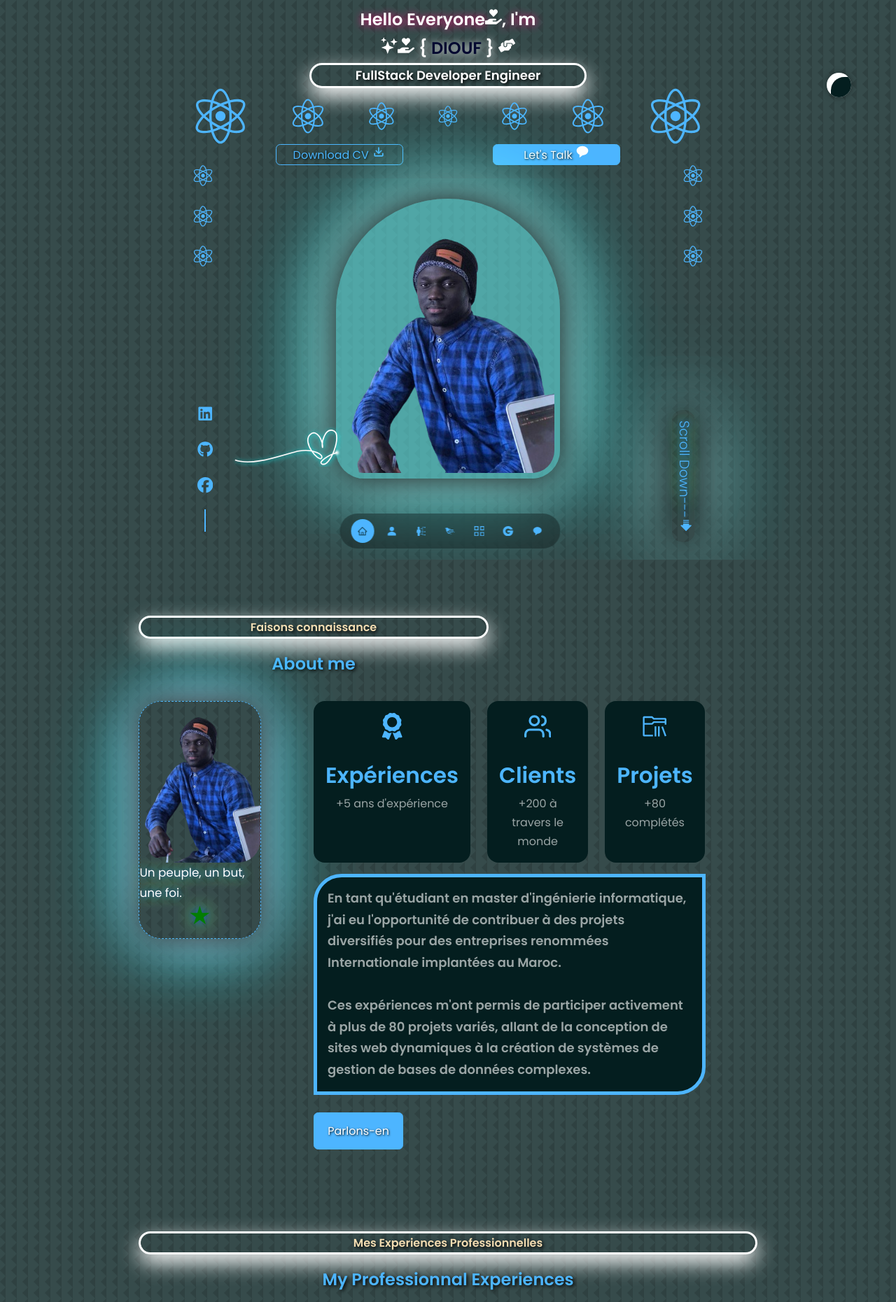
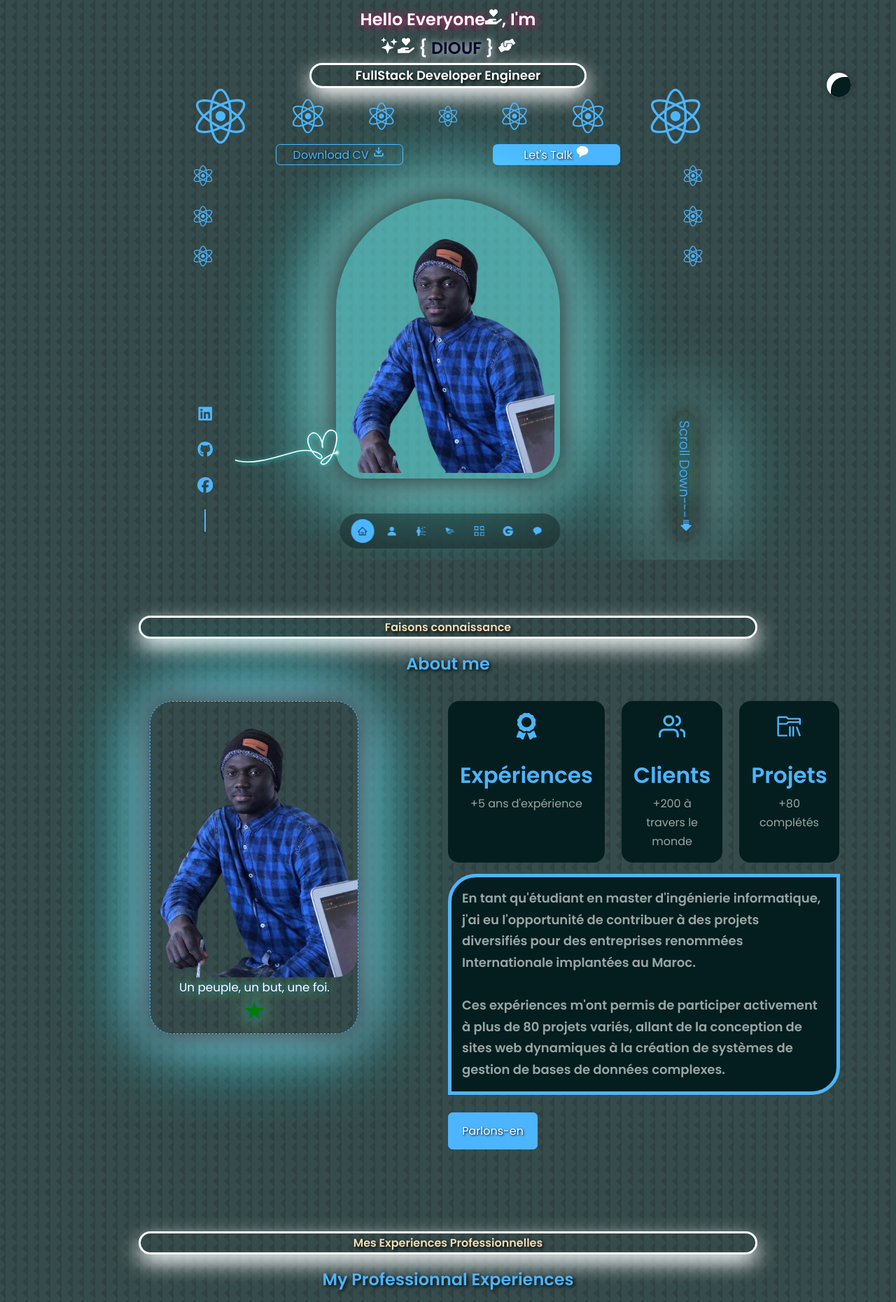
Before and after one commit to Mouhamed1003/keenprogrammer.com, a React (Create React App) app: page / in a window 1280 px wide. Shown: the top 1861 px of the page at 70% size. Built offline with nearby package versions, Linux system fonts and the light colour scheme.

Commit message:
Update a_propos.css

```diff
--- a/src/components/a_propos/a_propos.css
+++ b/src/components/a_propos/a_propos.css
@@ -8,7 +8,6 @@ section {
 .apropos {
     padding-top: 1rem;
     user-select: none; /* Empêche la sélection de texte sur tout le corps de la page */
-    width: 70%;
 }
 #apropos h2 {
     margin-top: 1rem;
@@ -28,6 +27,7 @@ section {
     display: grid;
     grid-template-columns: 35% 50%;
     gap: 15%;
+    width: 70%;
 }
 
 .apropos_moi {
```
